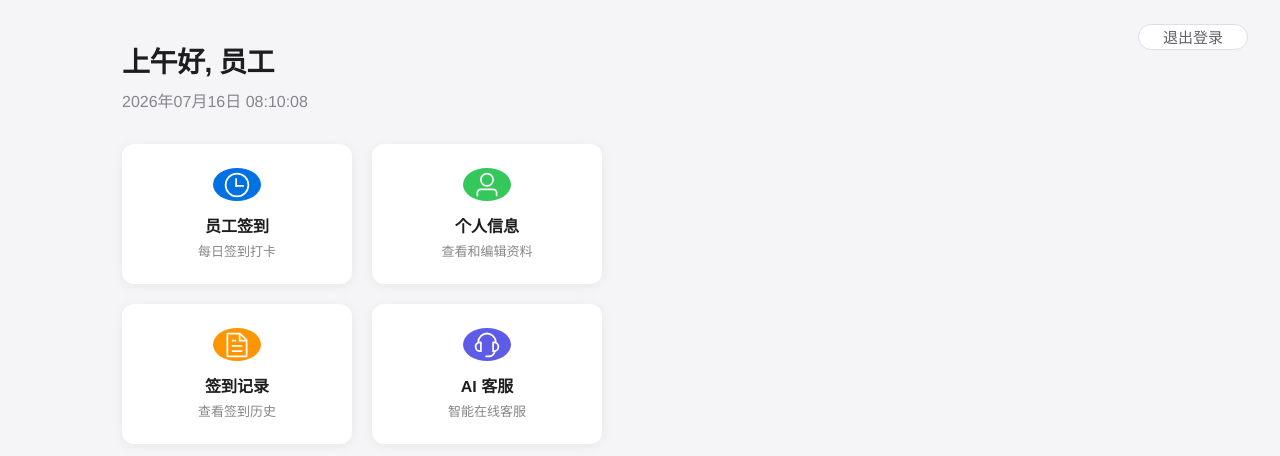
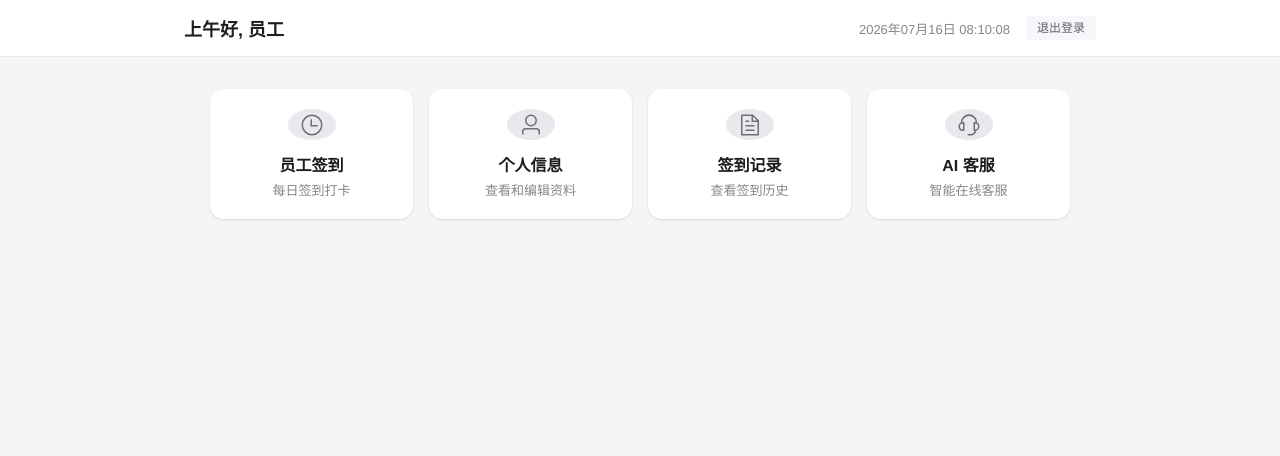
Before and after one commit to 872056224/NewlandOA, a Vue app in the folder frontend/: page /emp-home in a window 1280 px wide. Shown: the top 456 px of the page. Built offline with nearby package versions, Linux system fonts and the light colour scheme; no server answers; the HTML template or start-up script is replaced by a standard one.

Commit message:
style: fix EmpHome card layout to row of 4 centered

```diff
--- a/frontend/src/components/emp/EmpHome.vue
+++ b/frontend/src/components/emp/EmpHome.vue
@@ -1,38 +1,44 @@
 <template>
   <div class="emp-home">
-    <div class="apple-page">
-      <!-- Greeting + Time -->
-      <div class="greeting-section">
-        <h1 class="apple-title">{{ greeting }}, {{ userInfo.name || '员工' }}</h1>
-        <p class="apple-subtitle">{{ currentTime }}</p>
+    <!-- Apple-style header: white, thin bottom border -->
+    <header class="app-header">
+      <div class="header-inner">
+        <h1 class="header-greeting">{{ greeting }}, {{ userInfo.name || '员工' }}</h1>
+        <div class="header-actions">
+          <span class="header-time">{{ currentTime }}</span>
+          <el-button @click="logout" text bg size="small">退出登录</el-button>
+        </div>
       </div>
+    </header>
 
+    <!-- Main Content -->
+    <main class="app-main">
       <!-- Function Cards: 2x2 Grid -->
       <div class="card-grid">
         <div class="apple-card function-card" @click="goTo('/emp-home/sign-in')">
-          <div class="card-icon clock-icon">
-            <el-icon :size="28"><Clock /></el-icon>
+          <div class="card-icon">
+            <el-icon :size="24"><Clock /></el-icon>
           </div>
           <h3 class="card-name">员工签到</h3>
           <p class="card-desc">每日签到打卡</p>
         </div>
         <div class="apple-card function-card" @click="goTo('/emp-home/info')">
-          <div class="card-icon user-icon">
-            <el-icon :size="28"><User /></el-icon>
+          <div class="card-icon">
+            <el-icon :size="24"><User /></el-icon>
           </div>
           <h3 class="card-name">个人信息</h3>
           <p class="card-desc">查看和编辑资料</p>
         </div>
         <div class="apple-card function-card" @click="goTo('/emp-home/sign-message')">
-          <div class="card-icon doc-icon">
-            <el-icon :size="28"><Document /></el-icon>
+          <div class="card-icon">
+            <el-icon :size="24"><Document /></el-icon>
           </div>
           <h3 class="card-name">签到记录</h3>
           <p class="card-desc">查看签到历史</p>
         </div>
         <div class="apple-card function-card" @click="goTo('/emp-home/ai-chat')">
-          <div class="card-icon service-icon">
-            <el-icon :size="28"><Service /></el-icon>
+          <div class="card-icon">
+            <el-icon :size="24"><Service /></el-icon>
           </div>
           <h3 class="card-name">AI 客服</h3>
           <p class="card-desc">智能在线客服</p>
@@ -41,12 +47,7 @@
 
       <!-- Child Routes -->
       <router-view />
-    </div>
-
-    <!-- Logout -->
-    <div class="logout-area">
-      <el-button @click="logout" class="apple-btn" size="small">退出登录</el-button>
-    </div>
+    </main>
   </div>
 </template>
 
@@ -144,26 +145,65 @@ const getEmpName = async () => {
 <style scoped>
 .emp-home {
   min-height: 100vh;
-  background: var(--apple-bg);
-  position: relative;
+  background: #f5f5f7;
 }
 
-.greeting-section {
-  margin-bottom: 32px;
+/* ── Apple-style header ── */
+.app-header {
+  background: #fff;
+  border-bottom: 1px solid #e5e5e7;
+  position: sticky;
+  top: 0;
+  z-index: 100;
+}
+
+.header-inner {
+  max-width: 960px;
+  margin: 0 auto;
+  display: flex;
+  justify-content: space-between;
+  align-items: center;
+  height: 56px;
+  padding: 0 24px;
+}
+
+.header-greeting {
+  font-size: 18px;
+  font-weight: 600;
+  color: #1d1d1f;
+  margin: 0;
+}
+
+.header-actions {
+  display: flex;
+  align-items: center;
+  gap: 16px;
+}
+
+.header-time {
+  font-size: 13px;
+  color: #86868b;
+}
+
+/* ── Main content ── */
+.app-main {
+  max-width: 1100px;
+  margin: 0 auto;
+  padding: 32px 24px;
 }
 
 .card-grid {
   display: grid;
-  grid-template-columns: repeat(2, 1fr);
-  gap: 20px;
-  max-width: 480px;
-  margin-bottom: 40px;
+  grid-template-columns: repeat(4, 1fr);
+  gap: 16px;
+  max-width: 860px;
+  margin: 0 auto 40px;
 }
 
 .function-card {
   width: 100%;
-  height: 140px;
-  padding: 24px;
+  height: 130px;
+  padding: 20px 16px;
   display: flex;
   flex-direction: column;
   align-items: center;
@@ -181,31 +221,33 @@ const getEmpName = async () => {
   align-items: center;
   justify-content: center;
   margin-bottom: 12px;
-  color: #fff;
+  background: #e8e8ed;
+  color: #6e6e73;
 }
-
-.clock-icon { background: var(--apple-blue); }
-.user-icon { background: var(--apple-green); }
-.doc-icon { background: var(--apple-orange); }
-.service-icon { background: #5E5CE6; }
 
 .card-name {
   font-size: 16px;
   font-weight: 600;
-  color: var(--apple-text);
+  color: #1d1d1f;
   margin: 0 0 4px;
 }
 
 .card-desc {
   font-size: 13px;
-  color: var(--apple-text-secondary);
+  color: #86868b;
   margin: 0;
 }
 
-.logout-area {
-  position: fixed;
-  top: 24px;
-  right: 32px;
-  z-index: 10;
+/* Override Element Plus card style */
+.apple-card {
+  background: #fff;
+  border-radius: 14px;
+  box-shadow: 0 1px 3px rgba(0,0,0,0.08), 0 1px 2px rgba(0,0,0,0.04);
+  transition: all 0.2s ease;
+}
+
+.apple-card:hover {
+  box-shadow: 0 4px 12px rgba(0,0,0,0.1), 0 2px 4px rgba(0,0,0,0.06);
+  transform: translateY(-2px);
 }
 </style>
```
